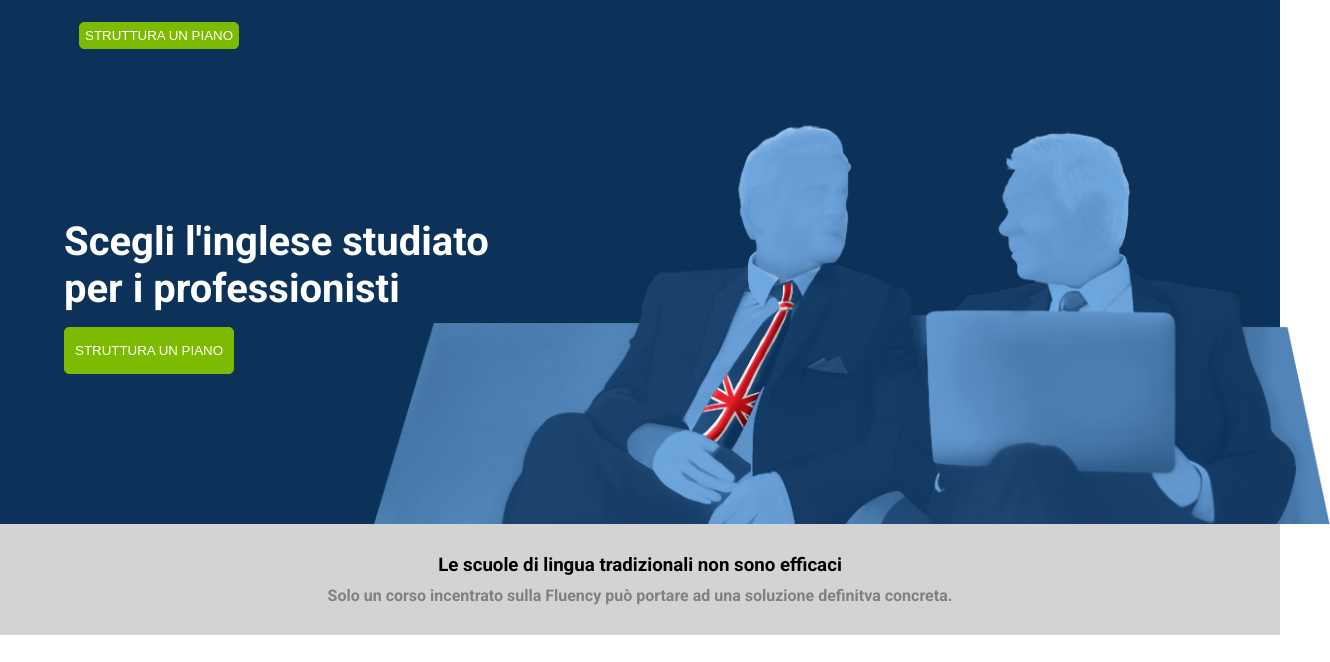
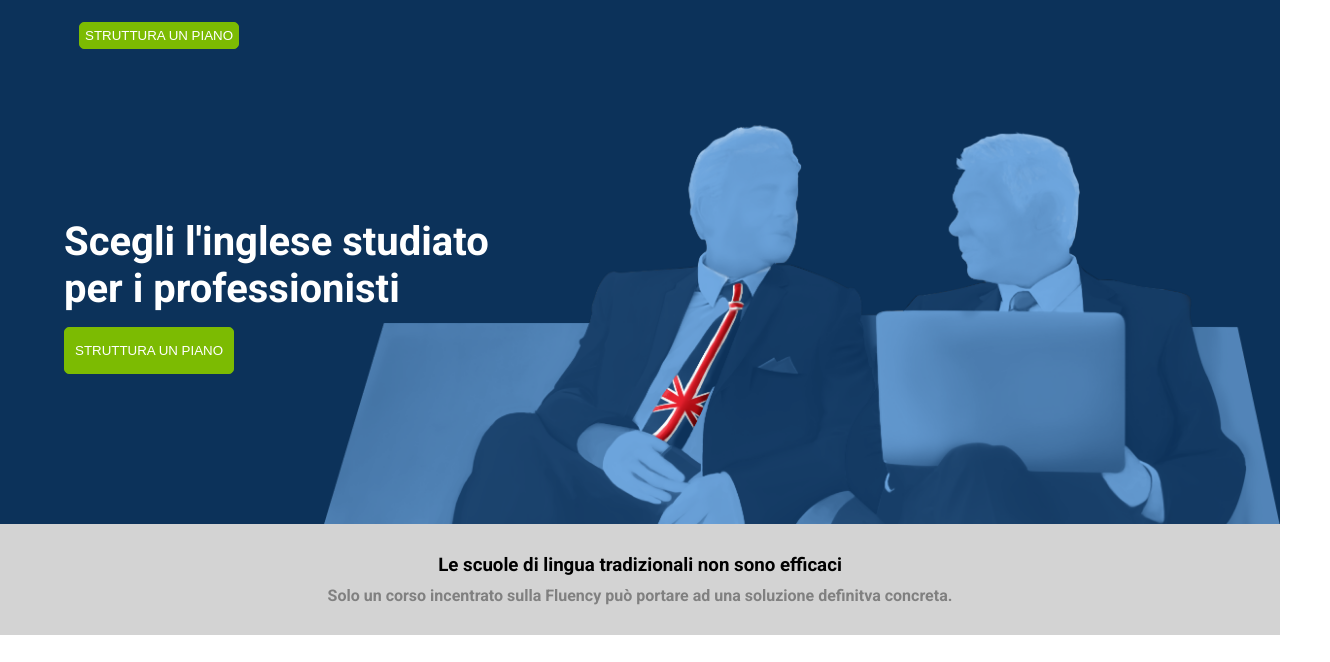
Before and after one commit to alessandro-falcone96/htmlcss-fluentify, a plain HTML site: page index.html in a window 1280 px wide. Shown: the part 70-732 px from the top of the page, 1330 px wide, since content can reach past the window. Drawn offline with Linux system fonts and the light colour scheme.

Commit message:
Rimessa immagine come prima, non tagliata

```diff
--- a/css/style.css
+++ b/css/style.css
@@ -80,7 +80,6 @@ nav::after{
   height: 400px;
   margin-top: 50px;
   margin-left: 5vw;
-  margin-right: -50px;
   /* background-color: lightyellow; */
   background-image: url("../img/background-header.png");
   background-size: contain;
```
